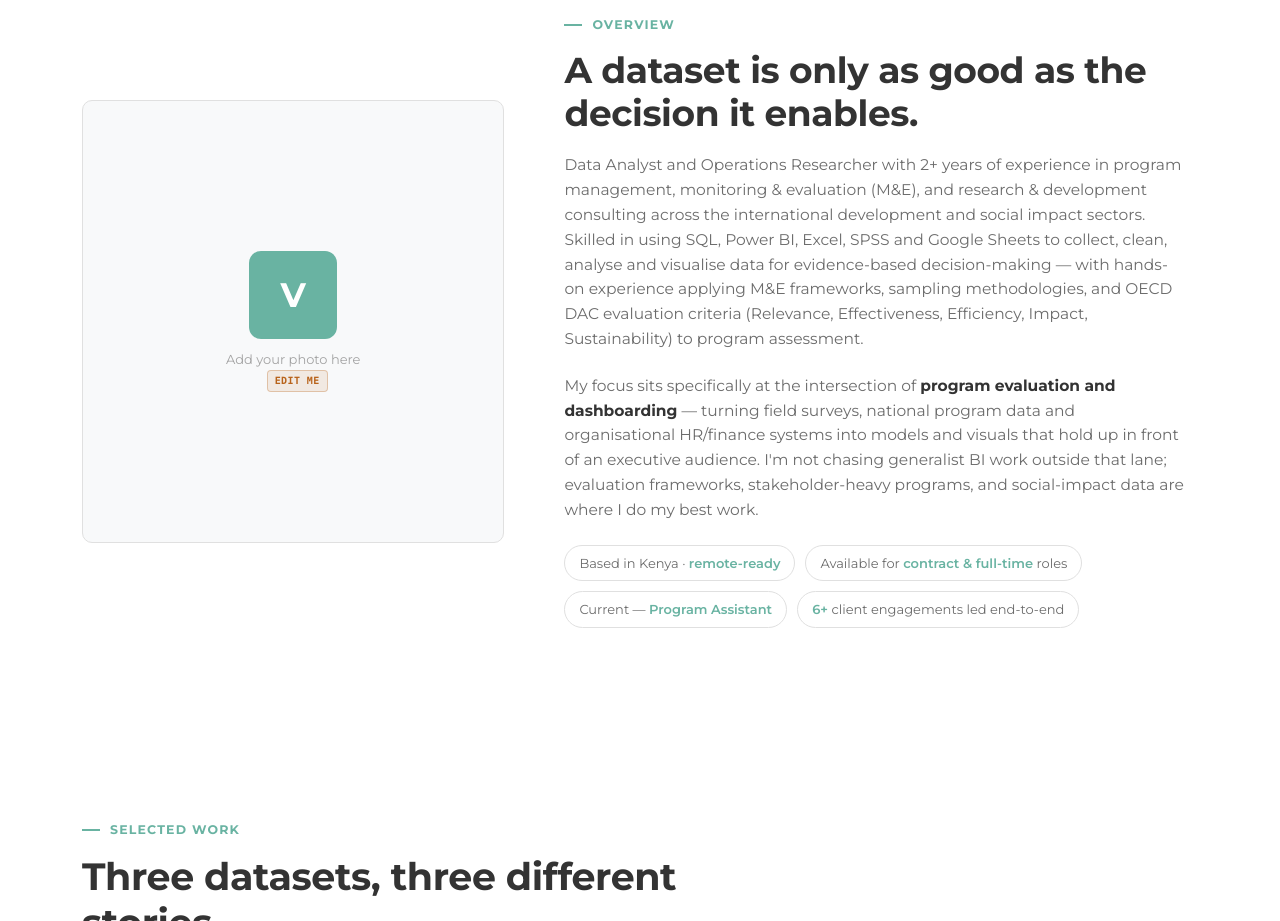
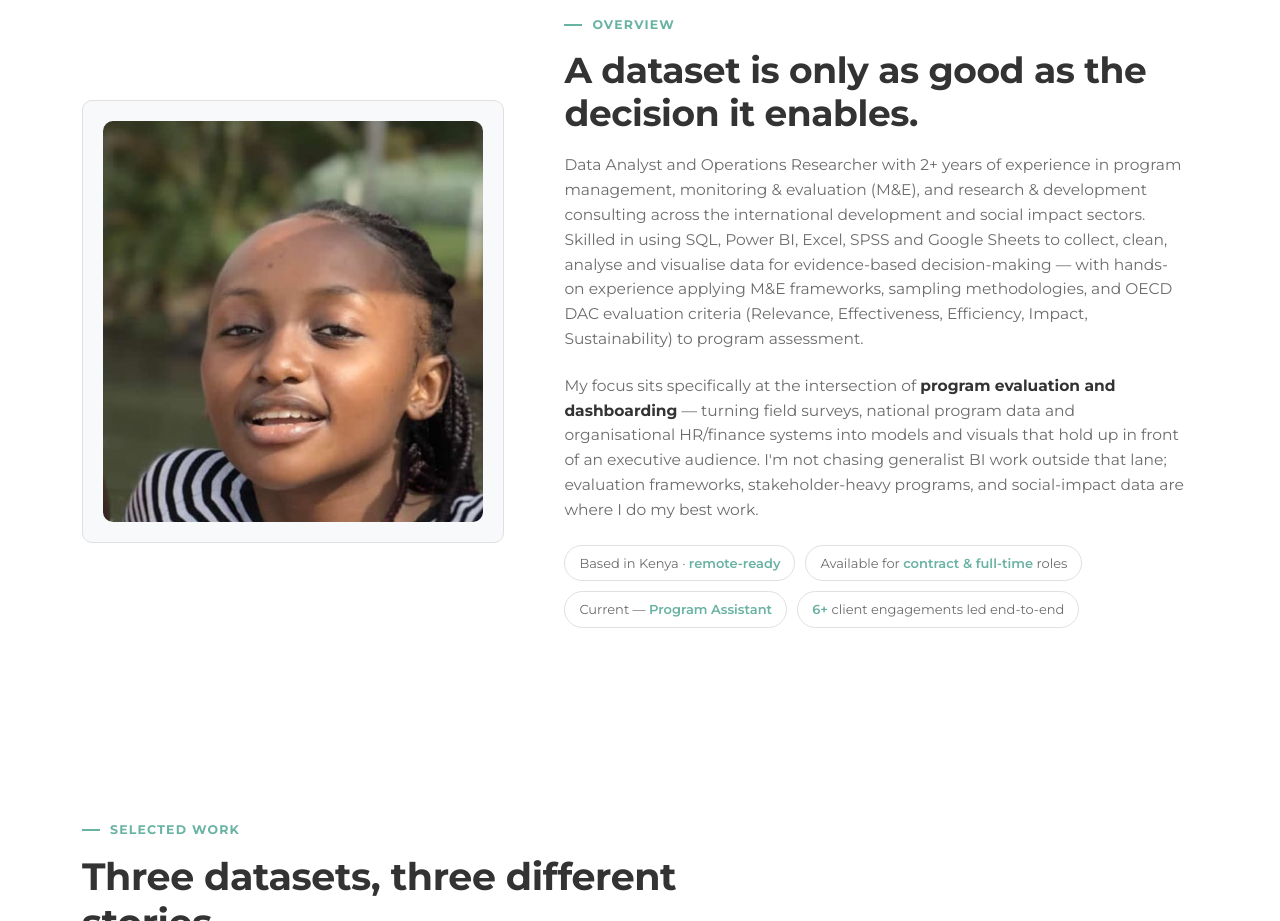
Before and after one commit to Sonia-Nzau/sonia-nzau.github.io, a plain HTML site: page index.html in a window 1280 px wide. Shown: the part 1520-2441 px from the top of the page. Drawn offline with Linux system fonts and the light colour scheme; a web font is replaced by a local one.

Commit message:
Update index.html

```diff
--- a/index.html
+++ b/index.html
@@ -491,8 +491,7 @@
 <section class="section-pad">
   <div class="wrap about-grid">
     <div class="about-photo reveal">
-      <div class="initial">V</div>
-      <div>Add your photo here<br><span class="edit-me">EDIT ME</span></div>
+            <img src="sonia image.jpeg" alt="Sonia Nzau" style="width:100%;height:100%;object-fit:cover;border-radius:inherit;">
     </div>
     <div class="about-text reveal">
       <div class="eyebrow"><span class="cell-ref">C1</span> OVERVIEW</div>
```
